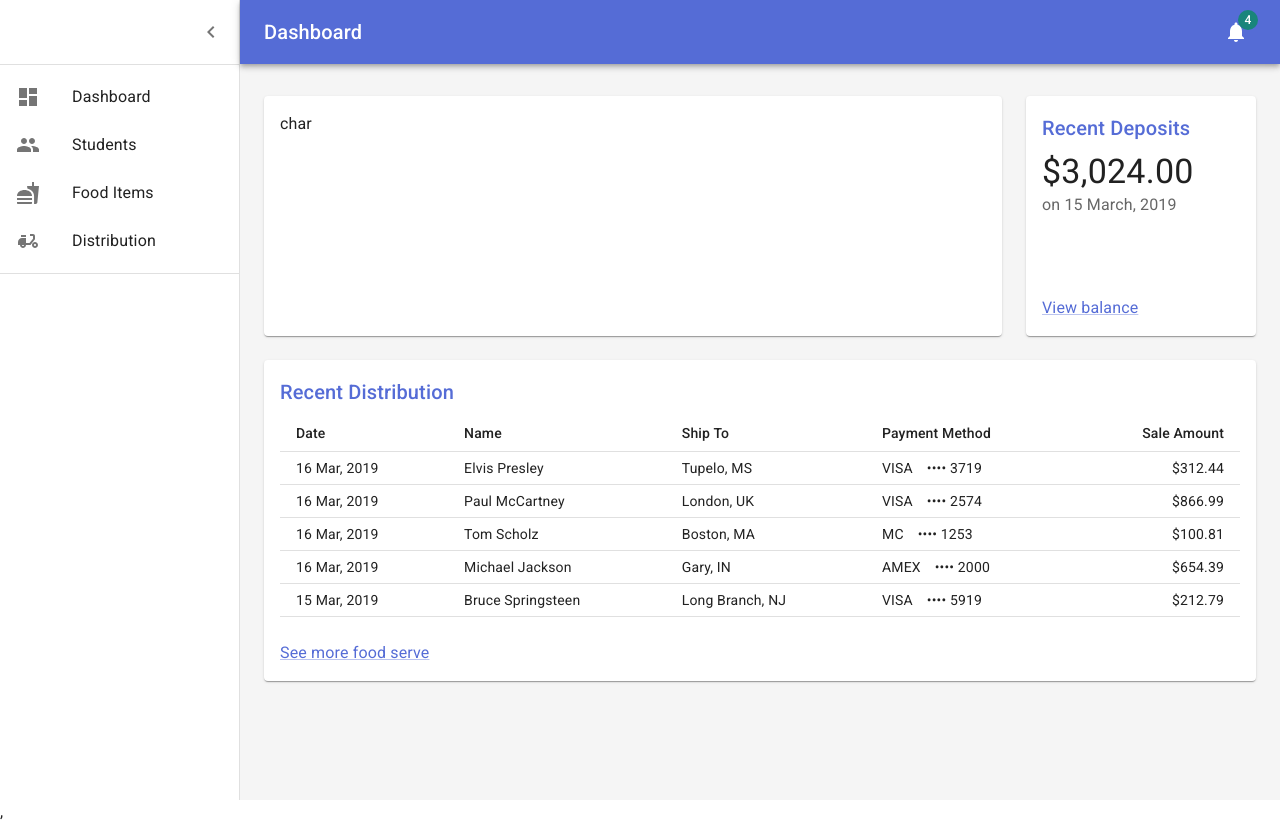
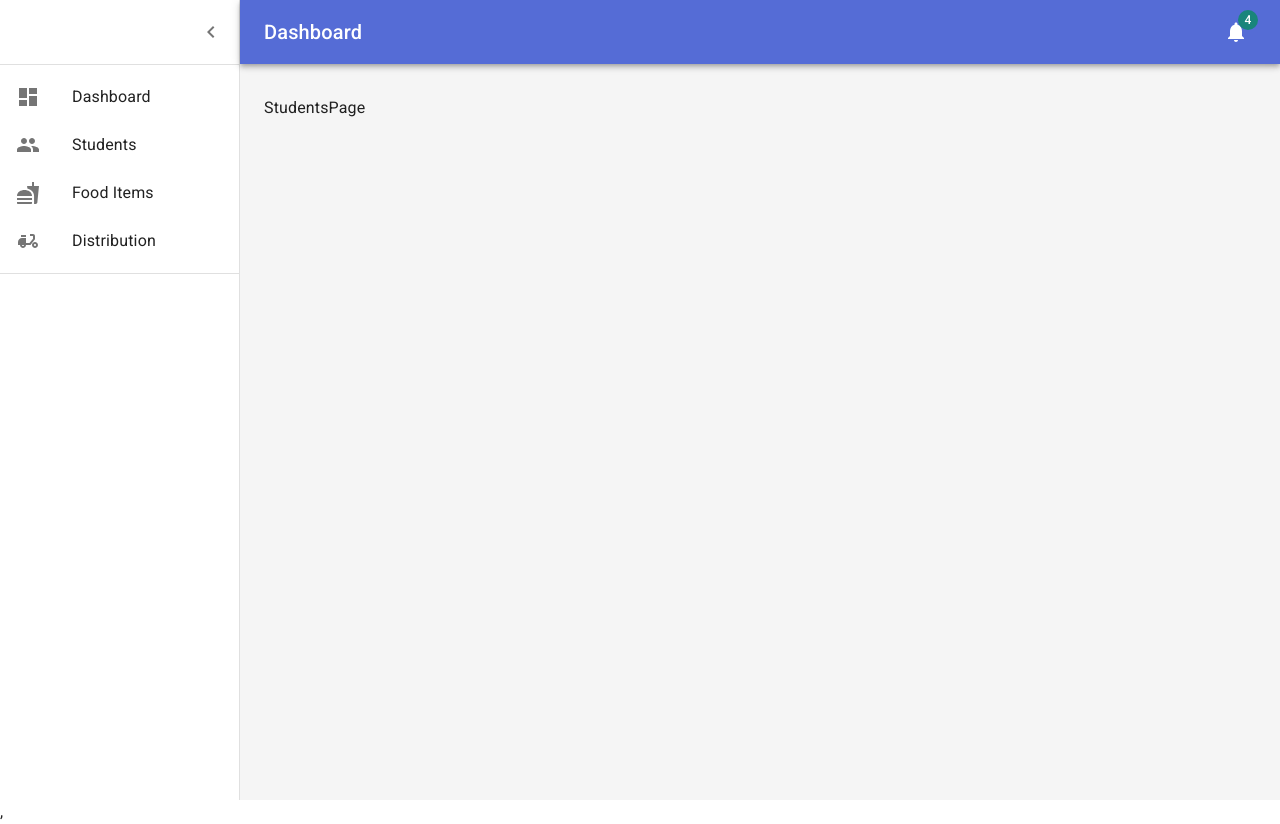
Before and after one commit to bhNibir/yooda-hostel-dashbord, a React (Create React App) app: page /students in a window 1280 px wide. Built offline with nearby package versions, Linux system fonts and the light colour scheme.

Commit message:
add router and update layout

```diff
--- a/package.json
+++ b/package.json
@@ -12,6 +12,7 @@
     "@testing-library/user-event": "^13.2.1",
     "react": "^17.0.2",
     "react-dom": "^17.0.2",
+    "react-router-dom": "^6.2.1",
     "react-scripts": "5.0.0",
     "web-vitals": "^2.1.0"
   },
--- a/src/App.js
+++ b/src/App.js
@@ -1,10 +1,24 @@
+import { BrowserRouter, Route, Routes } from "react-router-dom";
 import DashboardPage from "./pages/DashboardPage";
+import FootItemsPage from "./pages/FootItemsPage";
+import StudentsPage from "./pages/StudentsPage";
 
 function App() {
   return (
-    <>
-      <DashboardPage />
-    </>
+    <BrowserRouter>
+      <Routes>
+        <Route path="/" element={<DashboardPage />} />
+        {/* <Route index element={<DashboardPage />} /> */}
+        <Route path="dashboard" element={<DashboardPage />} />
+        <Route path="students" element={<StudentsPage />} />
+        <Route path="fooditems" element={<FootItemsPage />} />
+
+        {/* Using path="*"" means "match anything", so this route
+                acts like a catch-all for URLs that we don't have explicit
+                routes for. */}
+        {/* <Route path="*" element={<NoMatch />} /> */}
+      </Routes>
+    </BrowserRouter>
   );
 }
 
--- a/src/components/Dashboard/Dashboard.jsx
+++ b/src/components/Dashboard/Dashboard.jsx
@@ -1,28 +1,11 @@
-import Box from "@mui/material/Box";
-import Container from "@mui/material/Container";
 import Grid from "@mui/material/Grid";
 import Paper from "@mui/material/Paper";
-import Toolbar from "@mui/material/Toolbar";
 import * as React from "react";
 import Deposits from "./Deposits";
 import Orders from "./Orders";
 
 function DashboardContent() {
   return (
-    <Box
-      component="main"
-      sx={{
-        backgroundColor: (theme) =>
-          theme.palette.mode === "light"
-            ? theme.palette.grey[100]
-            : theme.palette.grey[900],
-        flexGrow: 1,
-        height: "100vh",
-        overflow: "auto",
-      }}
-    >
-      <Toolbar />
-      <Container sx={{ mt: 4, mb: 4 }}>
     <Grid container spacing={3}>
       {/* Chart */}
       <Grid item xs={12} md={8} lg={9}>
@@ -57,8 +40,6 @@ function DashboardContent() {
         </Paper>
       </Grid>
     </Grid>
-      </Container>
-    </Box>
   );
 }
 
--- a/src/components/Navbar/SideBarItems.jsx
+++ b/src/components/Navbar/SideBarItems.jsx
@@ -4,29 +4,30 @@ import FastfoodIcon from "@mui/icons-material/Fastfood";
 import PeopleIcon from "@mui/icons-material/People";
 import { ListItemButton, ListItemIcon, ListItemText } from "@mui/material";
 import React from "react";
+import { Link as RouterLink } from "react-router-dom";
 
 const SideBarItems = () => {
   return (
     <>
-      <ListItemButton>
+      <ListItemButton component={RouterLink} to="/dashboard">
         <ListItemIcon>
           <DashboardIcon />
         </ListItemIcon>
         <ListItemText primary="Dashboard" />
       </ListItemButton>
-      <ListItemButton>
+      <ListItemButton component={RouterLink} to="/students">
         <ListItemIcon>
           <PeopleIcon />
         </ListItemIcon>
         <ListItemText primary="Students" />
       </ListItemButton>
-      <ListItemButton>
+      <ListItemButton component={RouterLink} to="/fooditems">
         <ListItemIcon>
           <FastfoodIcon />
         </ListItemIcon>
         <ListItemText primary="Food Items" />
       </ListItemButton>
-      <ListItemButton>
+      <ListItemButton component={RouterLink} to="/serve">
         <ListItemIcon>
           <DeliveryDiningIcon />
         </ListItemIcon>
--- a/src/layouts/DashboardLayout.jsx
+++ b/src/layouts/DashboardLayout.jsx
@@ -1,4 +1,4 @@
-import { Box, CssBaseline } from "@mui/material";
+import { Box, Container, CssBaseline, Toolbar } from "@mui/material";
 import React from "react";
 import NavBar from "./../components/Navbar/NavBar";
 
@@ -7,7 +7,21 @@ const DashboardLayout = ({ children }) => {
     <Box sx={{ display: "flex" }}>
       <CssBaseline />
       <NavBar />
-      {children}
+      <Box
+        component="main"
+        sx={{
+          backgroundColor: (theme) =>
+            theme.palette.mode === "light"
+              ? theme.palette.grey[100]
+              : theme.palette.grey[900],
+          flexGrow: 1,
+          height: "100vh",
+          overflow: "auto",
+        }}
+      >
+        <Toolbar />
+        <Container sx={{ mt: 4, mb: 4 }}>{children}</Container>
+      </Box>
     </Box>
   );
 };
--- /dev/null
+++ b/src/pages/FootItemsPage.jsx
@@ -0,0 +1,14 @@
+import React from "react";
+import DashboardLayout from "../layouts/DashboardLayout";
+
+const FootItemsPage = () => {
+  return (
+    <>
+      <DashboardLayout>
+        <div> FootItemsPage </div>
+      </DashboardLayout>
+    </>
+  );
+};
+
+export default FootItemsPage;
--- /dev/null
+++ b/src/pages/StudentsPage.jsx
@@ -0,0 +1,14 @@
+import React from "react";
+import DashboardLayout from "../layouts/DashboardLayout";
+
+const StudentsPage = () => {
+  return (
+    <>
+      <DashboardLayout>
+        <div>StudentsPage</div>
+      </DashboardLayout>
+    </>
+  );
+};
+
+export default StudentsPage;
```
Also changed, not shown: 1 other file (tests, documents, lock files or other folders). Lines whose indentation alone changed are shown as unchanged.
